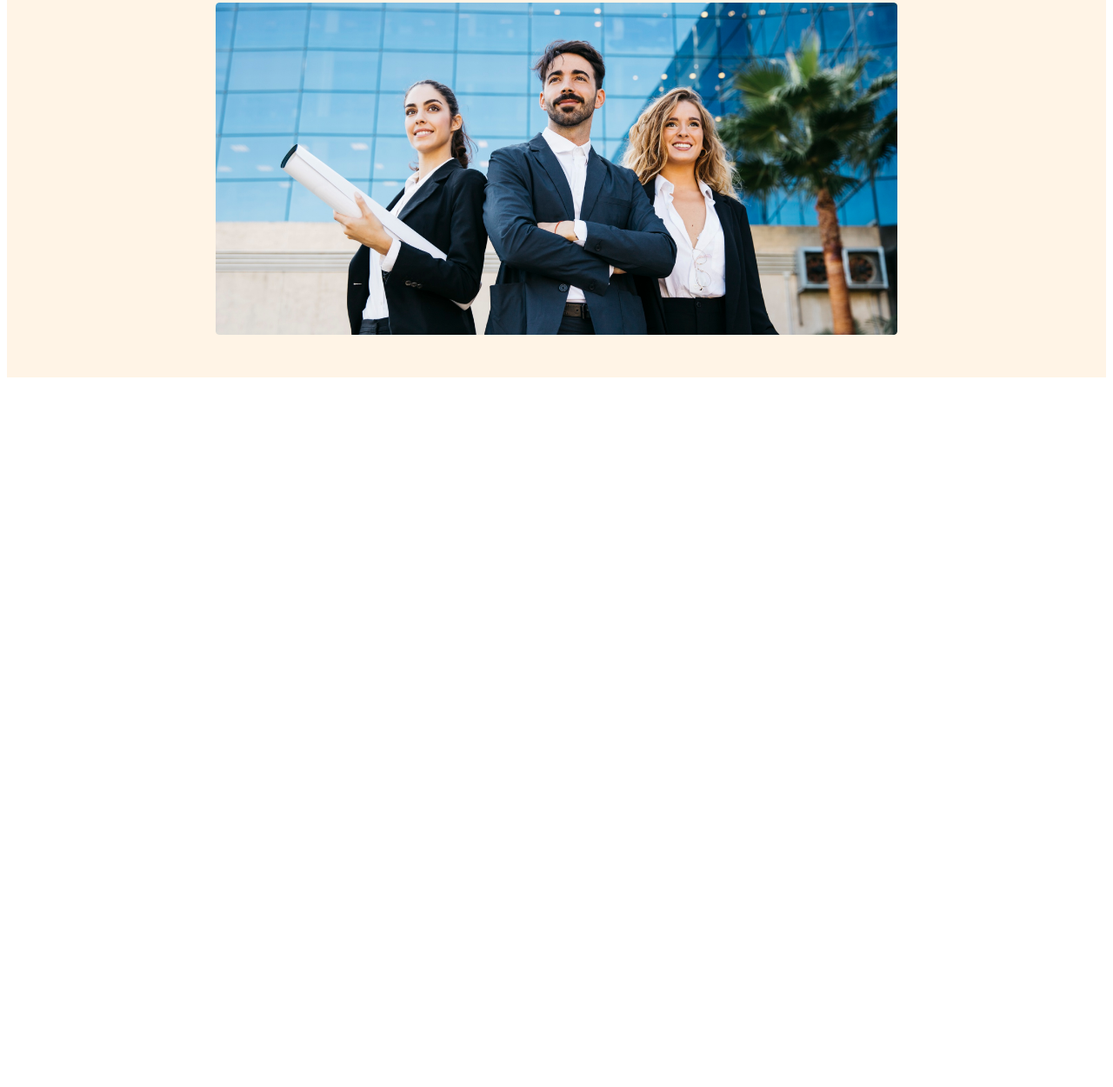
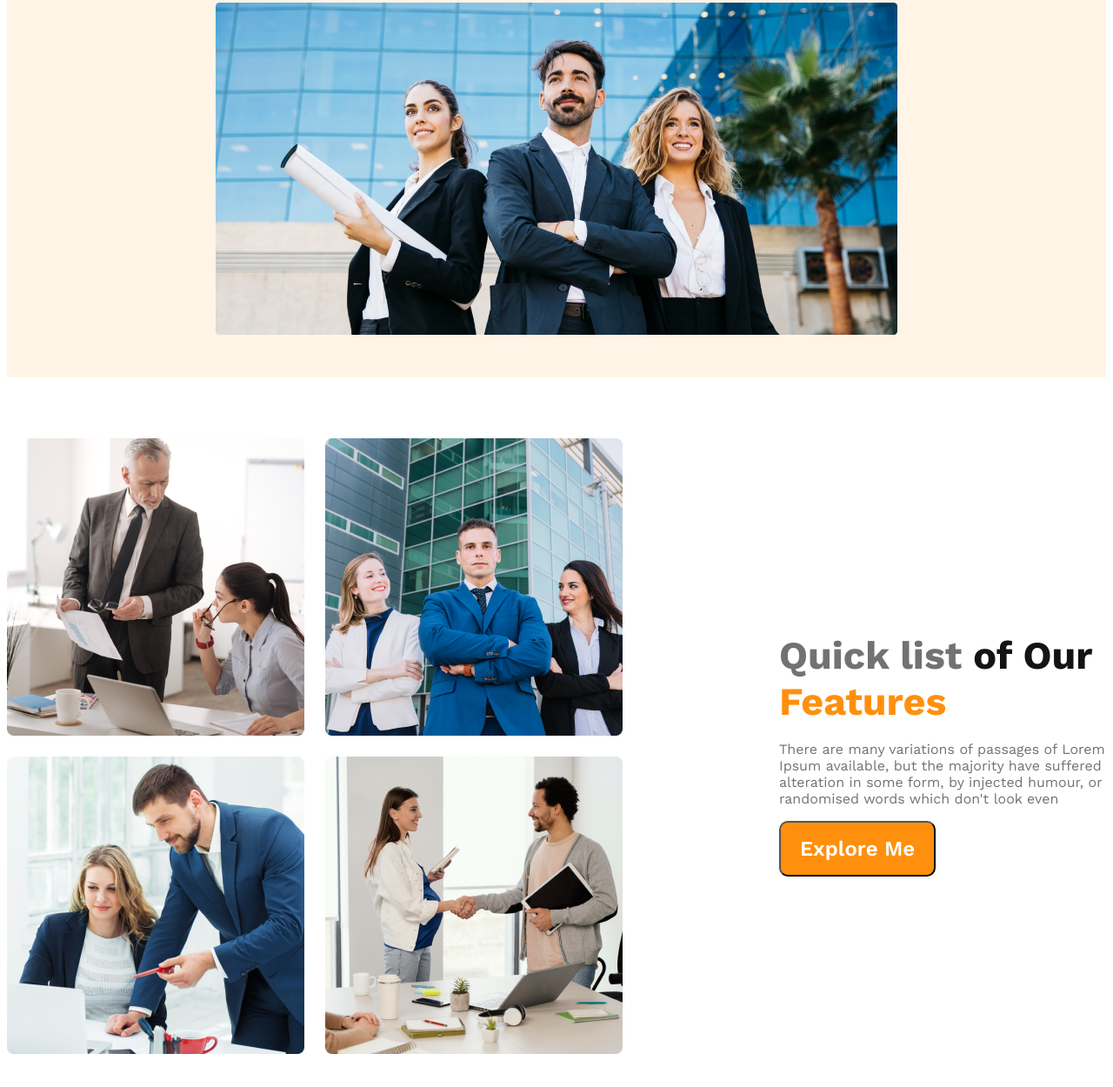
Before and after one commit to SabbirReturn/responsive_layout-repo, a plain HTML site: page index.html in a window 1280 px wide. Shown: the part 634-1884 px from the top of the page at 87% size. Before the commit the page ends 1076 px from the top, so only its background shows below. Drawn offline with nearby package versions, Linux system fonts and the light colour scheme.

Commit message:
Features-conteiner make and responsive

```diff
--- a/index.html
+++ b/index.html
@@ -31,7 +31,23 @@
         </div>
     </header>
     <main>
-
+        <section>
+            <div class="Features-conteiner">
+                <div class="img-content">
+                    <img src="images/team1.png" alt="">
+                    <img src="images/team2.png" alt="">
+                    <img src="images/team3.png" alt="">
+                    <img src="images/team4.png" alt="">
+                </div>
+                <div class="Features-content">
+                    <h1 class="Features-title"><span class="Quick">Quick list </span> <span class="of-our">of Our</span> <span class="Features">Features</span></h1>
+                    <p class="Features-descriptions">There are many variations of passages of Lorem Ipsum available, but the majority have suffered alteration in some form, by injected humour, or randomised words which don't look even</p>
+                    <div class="second-btn-style">
+                        <button class="second-btn">Explore Me</button>
+                    </div>
+                </div>
+            </div>
+        </section>
     </main>
     <footer>
 
--- a/styles/architect.css
+++ b/styles/architect.css
@@ -18,7 +18,7 @@ nav>ul{
     display: flex;
 }
 nav ul li{
-    margin-right: 40px;
+    margin-right: 30px;
     list-style: none;
 }
 nav a{
@@ -69,9 +69,53 @@ nav a{
 .banner-picture img {
     width: 100%;
 }
+main{
+    max-width: 1440px;
+    margin: 70px auto;
+}
+.Features-conteiner{
+    display: flex;
+    align-items: center;
+}
+.img-content{
+    display: grid;
+    grid-template-columns: repeat(2, 1fr);
+    gap:24px;
+    padding-right: 180px;
+}
+.Quick{
+    color: #727272;
+    font-size: 2.8rem;
+    font-weight: 500px;
+}
+.of-our{
+    color: #131313;
+    font-size: 2.8rem;
+    font-weight: 700px;
+}
+.Features{
+    color: #FF900E;
+    font-size: 2.8rem;
+    font-weight: 700px;
+}
+.Features-descriptions{
+    color: #727272;
+    font-size: 1rem;
+
+}
+.second-btn{
+    background-color:#FF900E ;
+    width: 180px;
+    height: 64px;
+    border-radius: 10px;
+    color: #FFF;
+    font-size: 1.5rem;
+    font-weight: 600;
+}
 @media screen and (max-width:577px) {
     nav{
         flex-direction: column;
+        padding: 60px 200px;
     }
     .banner{
         padding-left: 20px;
@@ -81,12 +125,25 @@ nav a{
         padding-left: 1px;
         padding-right: 1px;
     }
+    .Features-conteiner{
+        flex-direction: column;
+        padding-left: 2rem;
+    }
+    .img-content{
+        grid-template-columns: 1fr;
+        padding-left: 2rem;
+        padding-right: 70px;
+    }
+    .second-btn-style{
+        text-align: center;
+    }
 }
 
 /* Learge Screen */
 @media screen and (min-width:577px) and (max-width:960px) {
     nav{
         flex-direction: column;
+        padding: 60px 200px;
     }
     .banner{
 
@@ -95,4 +152,13 @@ nav a{
         padding-left: 1px;
         padding-right: 1px;
     }
+    .img-content{
+        grid-template-columns: 1fr;
+        padding-left: 2rem;
+        padding-right: 70px;
+    }
+    .Features-conteiner{
+        flex-direction: column;
+        padding-left: 2rem;
+    }
 }
```
